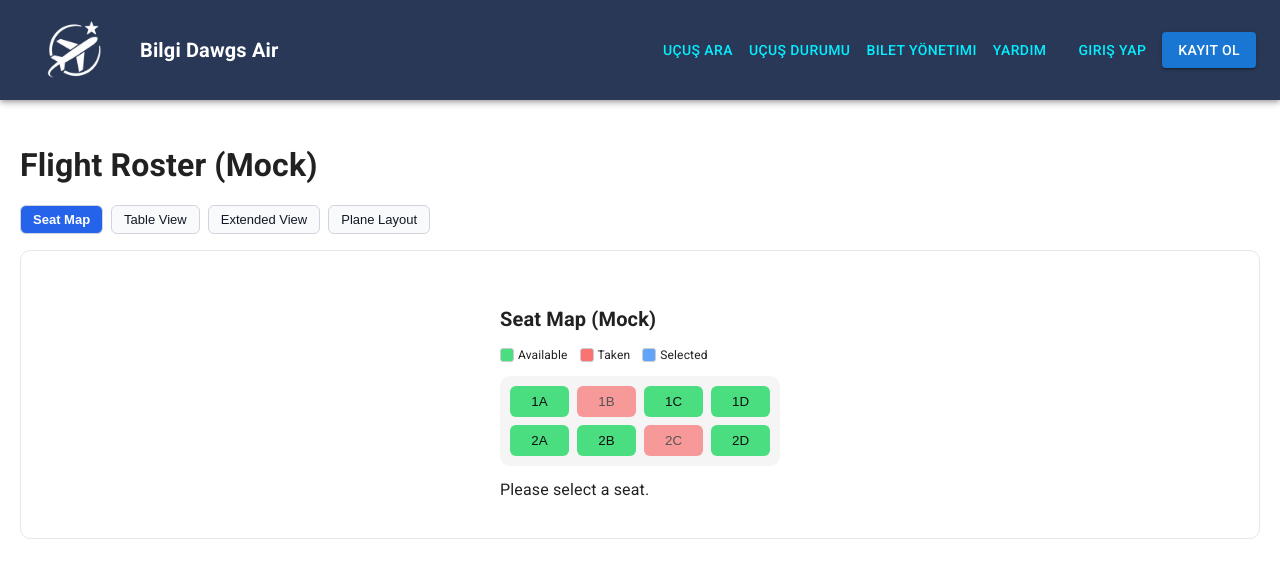
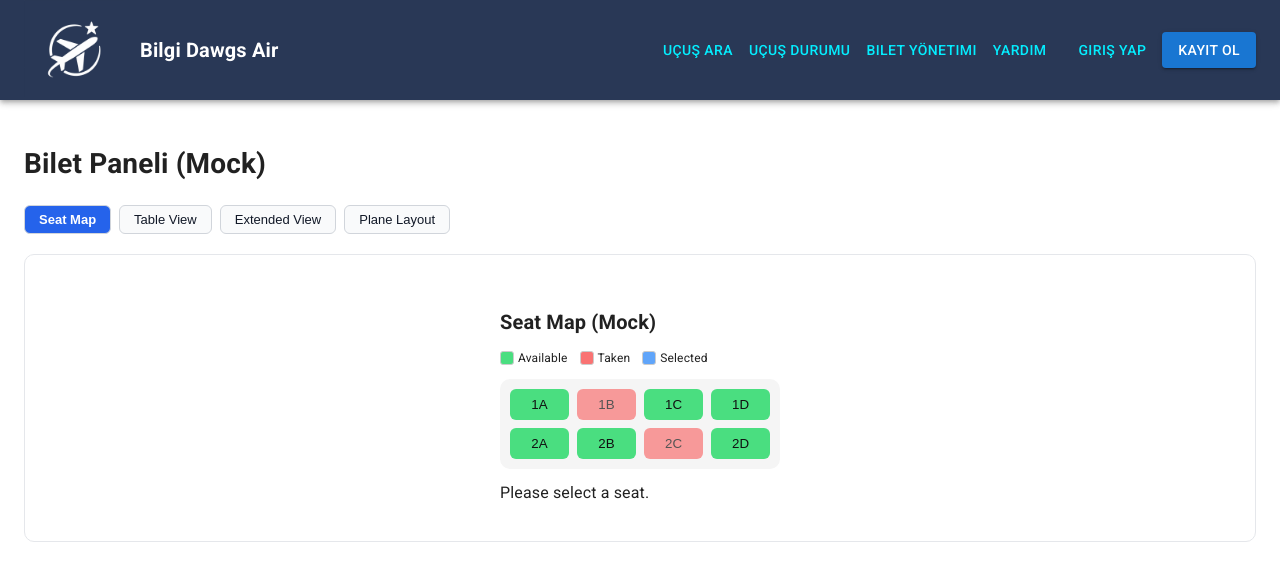
Before and after one commit to Bilgi-Dawgs/AirApp, a React (Vite) app in the folder frontend/: page /flight-roster in a window 1280 px wide. Shown: the top 580 px of the page. Built offline with nearby package versions, Linux system fonts and the light colour scheme.

Commit message:
Update FlightDetailsPage and AppRouter: improve panel routing & UI cleanup

```diff
--- a/frontend/src/pages/Flights/FlightDetailsPage.jsx
+++ b/frontend/src/pages/Flights/FlightDetailsPage.jsx
@@ -1,20 +1,36 @@
+// frontend/src/pages/Flights/FlightDetailsPage.jsx
 import React, { useState } from "react";
 import SeatMap from "../../components/roster/SeatMap";
 import TabularView from "../../components/roster/TabularView";
 import ExtendedView from "../../components/roster/ExtendedView";
 import PlaneView from "../../components/roster/PlaneView";
 
-// This page is a mock Flight Details / Roster screen.
-// It lets the user switch between different roster views.
+// Tek sayfa: üstte başlık, altında 4 buton, altta aktif görünüm.
+// Tam "Mock Panel" mantığı.
 export default function FlightDetailsPage() {
   const [activeView, setActiveView] = useState("seat");
 
   return (
-    <div style={{ padding: "20px" }}>
-      <h1 style={{ marginBottom: "16px" }}>Flight Roster (Mock)</h1>
+    <div style={{ padding: "24px" }}>
+      {/* Üst başlık */}
+      <h1
+        style={{
+          marginBottom: "20px",
+          fontSize: "28px",
+          fontWeight: 700,
+        }}
+      >
+        Bilet Paneli (Mock)
+      </h1>
 
-      {/* View selector buttons */}
-      <div style={{ display: "flex", gap: "8px", marginBottom: "16px" }}>
+      {/* Sekme butonları */}
+      <div
+        style={{
+          display: "flex",
+          gap: "8px",
+          marginBottom: "20px",
+        }}
+      >
         <ViewButton
           label="Seat Map"
           isActive={activeView === "seat"}
@@ -37,7 +53,7 @@ export default function FlightDetailsPage() {
         />
       </div>
 
-      {/* Active view content */}
+      {/* İçerik kutusu */}
       <div
         style={{
           borderRadius: "10px",
@@ -47,7 +63,9 @@ export default function FlightDetailsPage() {
         }}
       >
         {activeView === "seat" && (
-          <SeatMap onSeatSelect={(seat) => console.log("Selected seat:", seat)} />
+          <SeatMap
+            onSeatSelect={(seat) => console.log("Selected seat:", seat)}
+          />
         )}
 
         {activeView === "table" && <TabularView />}
@@ -60,12 +78,13 @@ export default function FlightDetailsPage() {
   );
 }
 
+// Küçük yardımcı buton bileşeni
 function ViewButton({ label, isActive, onClick }) {
   return (
     <button
       onClick={onClick}
       style={{
-        padding: "6px 12px",
+        padding: "6px 14px",
         borderRadius: "6px",
         border: "1px solid #d1d5db",
         backgroundColor: isActive ? "#2563eb" : "#f9fafb",
@@ -73,6 +92,7 @@ function ViewButton({ label, isActive, onClick }) {
         fontSize: "13px",
         cursor: "pointer",
         fontWeight: isActive ? 600 : 500,
+        transition: "background-color 0.15s ease",
       }}
     >
       {label}
--- a/frontend/src/router/AppRouter.jsx
+++ b/frontend/src/router/AppRouter.jsx
@@ -2,12 +2,12 @@
 import React from "react";
 import { Routes, Route } from "react-router-dom";
 
-// Core pages
+// Main pages
 import HomePage from "../pages/HomePage.jsx";
 import FlightsPage from "../pages/FlightsPage.jsx";
 import PlaneStatusPage from "../pages/PlaneStatusPage.jsx";
 
-// Navbar / footer related pages
+// Navbar/Footer pages
 import HelpPage from "../pages/Navbar-Footer/HelpPage.jsx";
 import AboutPage from "../pages/Navbar-Footer/AboutPage.jsx";
 import PrivacyPage from "../pages/Navbar-Footer/PrivacyPage.jsx";
@@ -18,27 +18,29 @@ import LoginPage from "../pages/Auth/LoginPage.jsx";
 import RegisterPage from "../pages/Auth/RegisterPage.jsx";
 import ForgotPasswordPage from "../pages/Auth/ForgotPasswordPage.jsx";
 
-// Old ticket purchase page (real flow)
-import TicketPurchasePage from "../pages/Ticket/TicketPurchasePage.jsx";
-
-// Profile
-import ProfilePage from "../pages/ProfilePage.jsx";
-
-// ✅ Yeni eklediğimiz mock panel ve ticket sayfaları
+// Ticket system (mock panel)
 import FlightDetailsPage from "../pages/Flights/FlightDetailsPage.jsx";
-import TicketPurchaseMockPage from "../pages/Tickets/TicketPurchasePage.jsx";
 import TicketLookupPage from "../pages/Tickets/TicketLookupPage.jsx";
 import TicketCancelPage from "../pages/Tickets/TicketCancelPage.jsx";
+import TicketPurchasePage from "../pages/Tickets/TicketPurchasePage.jsx";
 
 const AppRouter = () => {
   return (
     <Routes>
-      {/* Main pages */}
+      {/* Main routes */}
       <Route path="/" element={<HomePage />} />
       <Route path="/flights" element={<FlightsPage />} />
       <Route path="/status" element={<PlaneStatusPage />} />
 
-      {/* Support / info */}
+      {/* Ticket panel */}
+      <Route path="/flight-roster" element={<FlightDetailsPage />} />
+
+      {/* Ticket system pages */}
+      <Route path="/tickets/purchase" element={<TicketPurchasePage />} />
+      <Route path="/tickets/lookup" element={<TicketLookupPage />} />
+      <Route path="/tickets/cancel" element={<TicketCancelPage />} />
+
+      {/* Support/info */}
       <Route path="/support" element={<HelpPage />} />
       <Route path="/about" element={<AboutPage />} />
       <Route path="/privacy" element={<PrivacyPage />} />
@@ -48,23 +50,6 @@ const AppRouter = () => {
       <Route path="/login" element={<LoginPage />} />
       <Route path="/register" element={<RegisterPage />} />
       <Route path="/forgot-password" element={<ForgotPasswordPage />} />
-
-      {/* Real ticket flow (existing project) */}
-      <Route path="/purchase-ticket" element={<TicketPurchasePage />} />
-
-      {/* 🔵 New mock panel: Flight roster / crew / seat views */}
-      <Route path="/flight-roster" element={<FlightDetailsPage />} />
-
-      {/* 🔵 Mock ticket pages (our assignment) */}
-      <Route path="/tickets/purchase" element={<TicketPurchaseMockPage />} />
-      <Route path="/tickets/lookup" element={<TicketLookupPage />} />
-      <Route path="/tickets/cancel" element={<TicketCancelPage />} />
-
-      {/* Profile */}
-      <Route path="/profile" element={<ProfilePage />} />
-
-      {/* Fallback: unknown path -> home */}
-      <Route path="*" element={<HomePage />} />
     </Routes>
   );
 };
```
